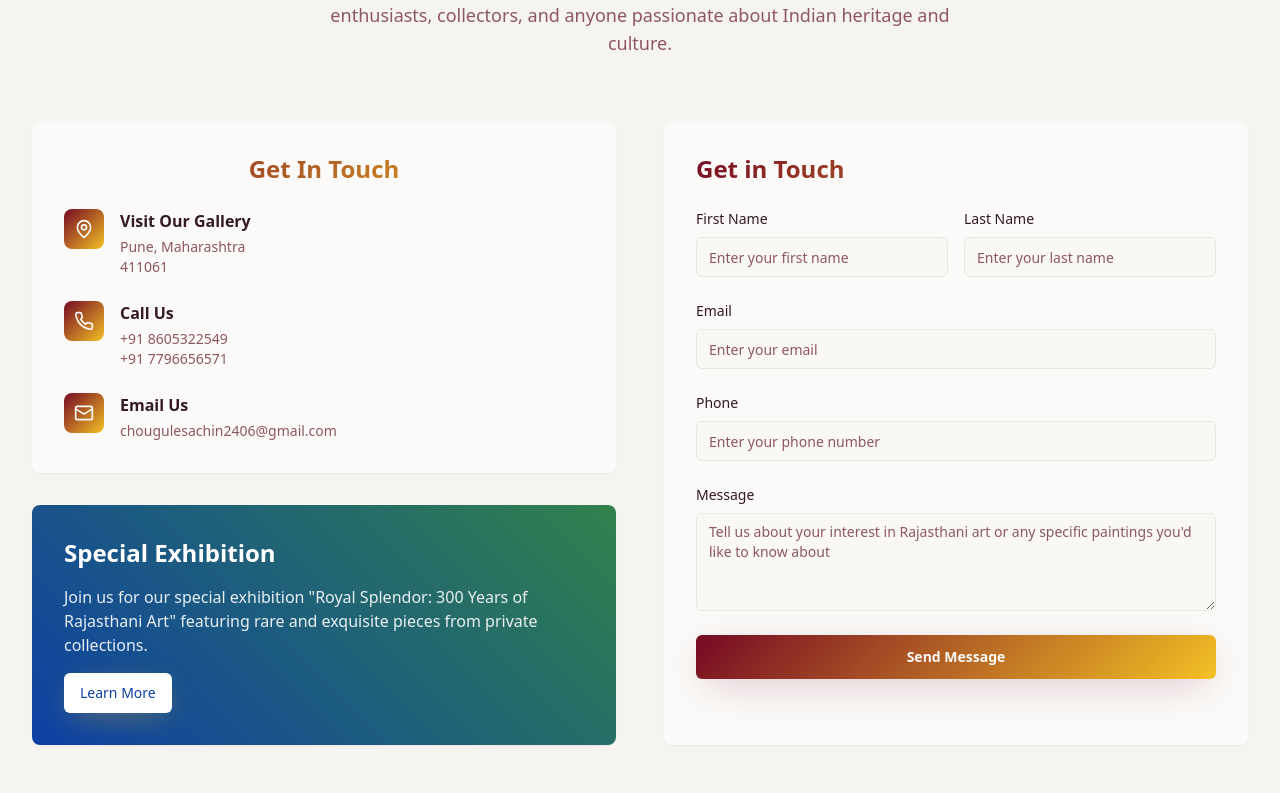
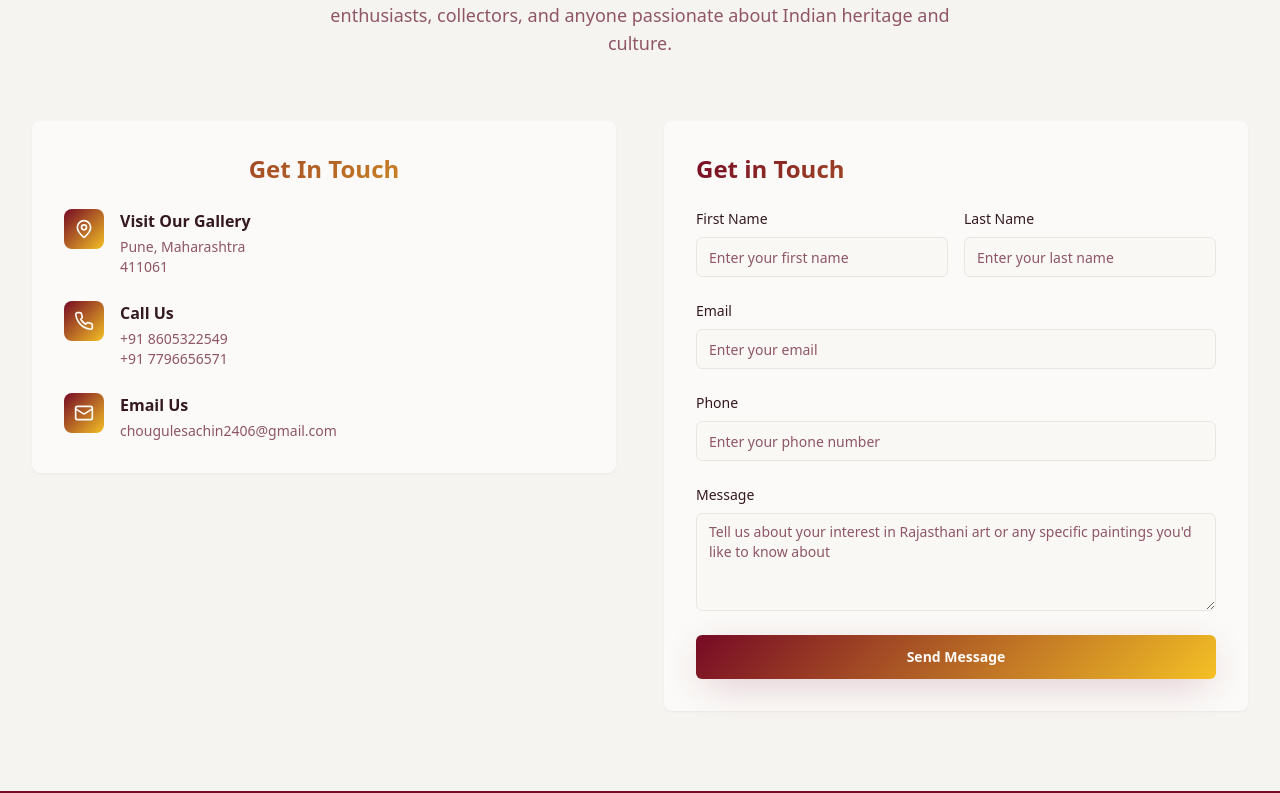
Before and after one commit to Harshchougule1/twentyfour-rajasthani-artistry, a React (Vite) app: page / in a window 1280 px wide. Shown: the part 3207-4000 px from the top of the page. Built offline with nearby package versions, Linux system fonts and the light colour scheme.

Commit message:
Visual edit in Lovable
Edited UI in Lovable

```diff
--- a/src/components/Contact.tsx
+++ b/src/components/Contact.tsx
@@ -68,18 +68,6 @@ const Contact = () => {
               </CardContent>
             </Card>
 
-            <Card className="border-0 bg-gradient-heritage text-white">
-              <CardContent className="p-8">
-                <h3 className="text-2xl font-bold mb-4">Special Exhibition</h3>
-                <p className="mb-4 text-white/90">
-                  Join us for our special exhibition "Royal Splendor: 300 Years of Rajasthani Art"
-                  featuring rare and exquisite pieces from private collections.
-                </p>
-                <Button variant="secondary" className="bg-white text-rajasthani-blue hover:bg-white/90">
-                  Learn More
-                </Button>
-              </CardContent>
-            </Card>
           </div>
 
           {/* Contact Form */}
```
